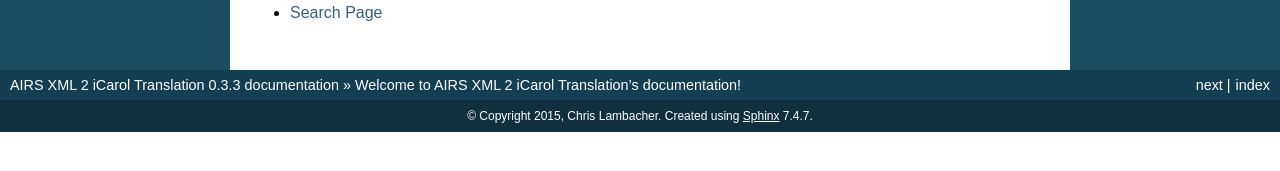
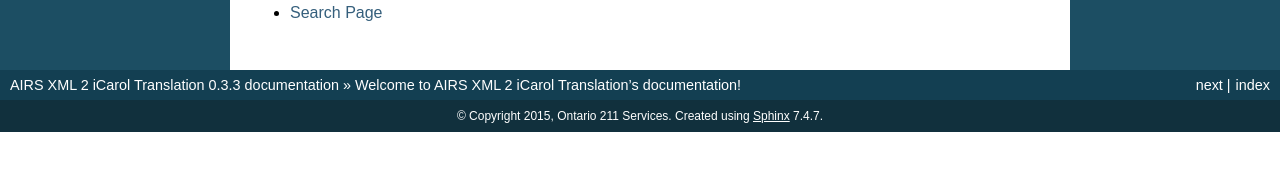
Before and after one commit to lambacck/airs2icarol, a Sphinx documentation site: the page built from docs/index.rst, in a window 1280 px wide. Shown: the part 700-871 px from the top of the page. Built offline with Sphinx 7.4.7, drawn with Linux system fonts in a browser that asks for light colours.

Commit message:
Fix copyright

```diff
--- a/docs/conf.py
+++ b/docs/conf.py
@@ -56,7 +56,7 @@ master_doc = 'index'
 
 # General information about the project.
 project = u'AIRS XML 2 iCarol Translation'
-copyright = u'2015, Chris Lambacher'
+copyright = u'2015, Ontario 211 Services'
 
 # The version info for the project you're documenting, acts as replacement
 # for |version| and |release|, also used in various other places throughout
```
